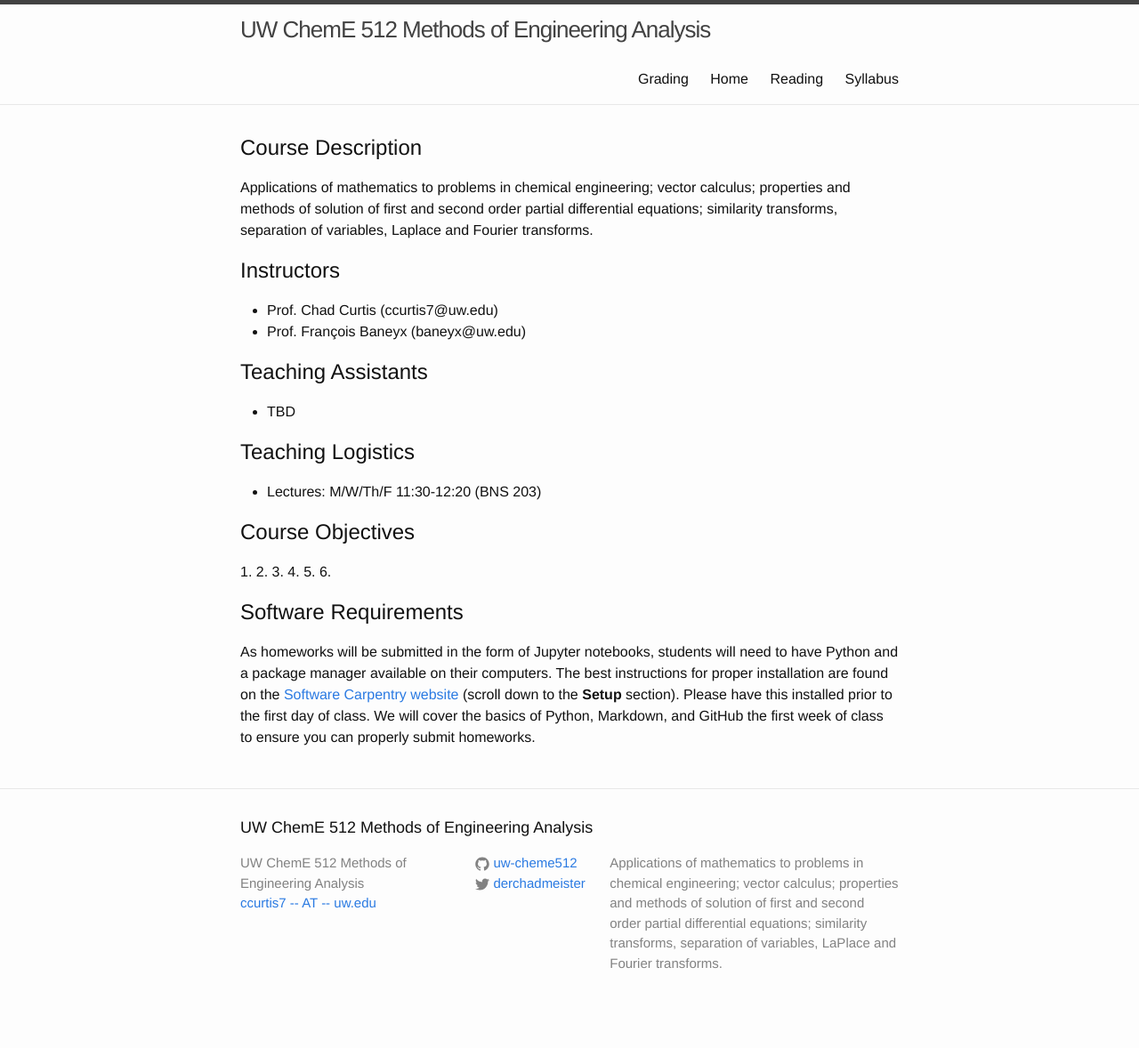
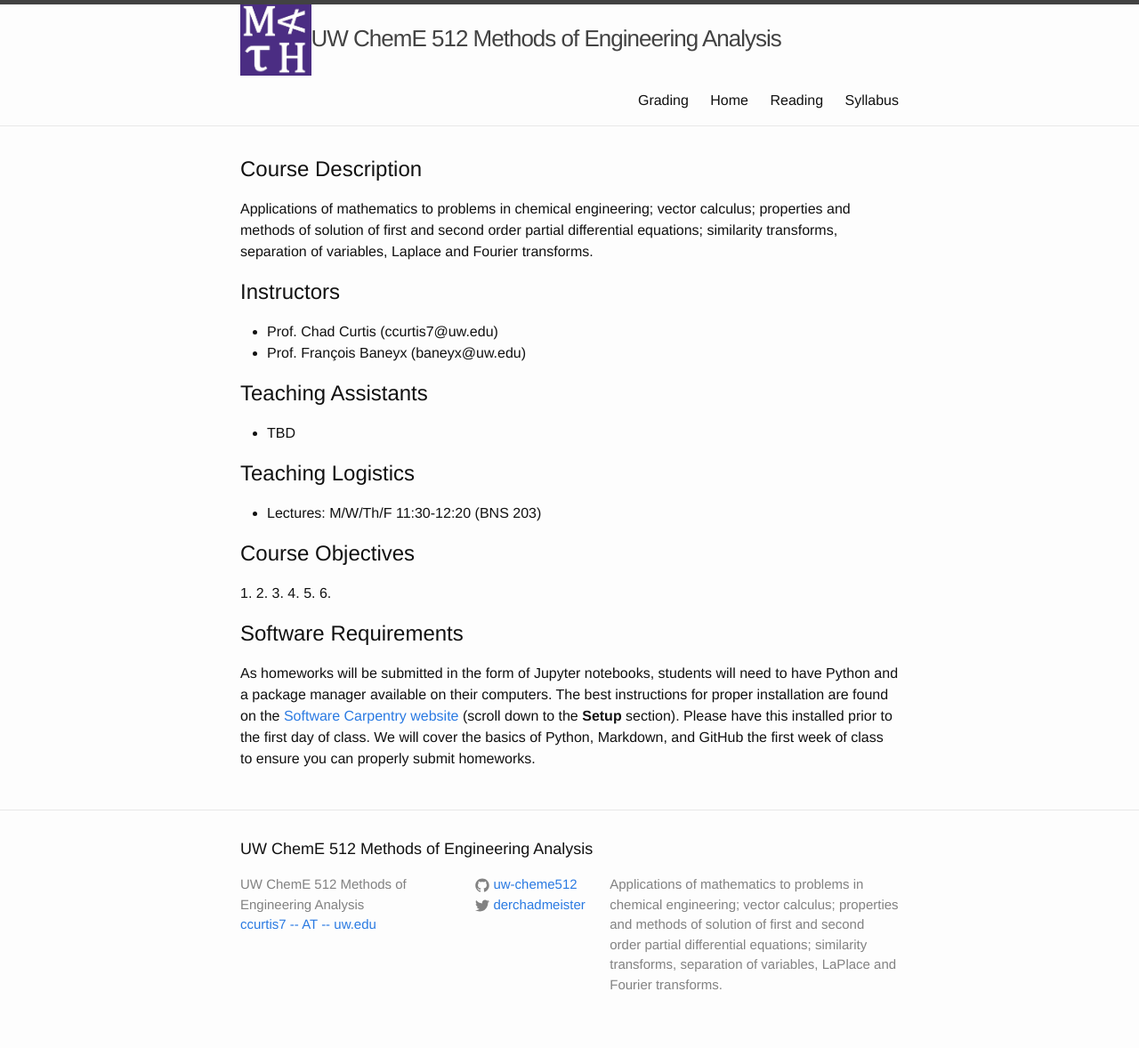
Before and after one commit to uw-cheme485/uw-cheme485.github.io, a Jekyll site: the page built from index.md, in a window 1280 px wide. Shown: the whole page at 89% size. Built offline with Jekyll 4.4.1, drawn with Linux system fonts in a browser that asks for light colours; before the commit the page ends 1154 px from its top, so only the background shows below that.

Commit message:
Added logo.

```diff
--- a/_includes/header.html
+++ b/_includes/header.html
@@ -2,7 +2,7 @@
 
   <div class="wrapper">
 
-    <a class="site-title" href="{{ site.baseurl }}/">{{ site.title }}</a>
+    <a class="site-title" href="{{ site.baseurl }}/"><img src="{{ "/images/512_logo.jpg" | prepend: site.baseurl }}" height="80px;">{{ site.title }}</a>
 
 
     <nav class="site-nav">
```
Also changed, not shown: images/512_logo.jpg (added), 1 other file.
